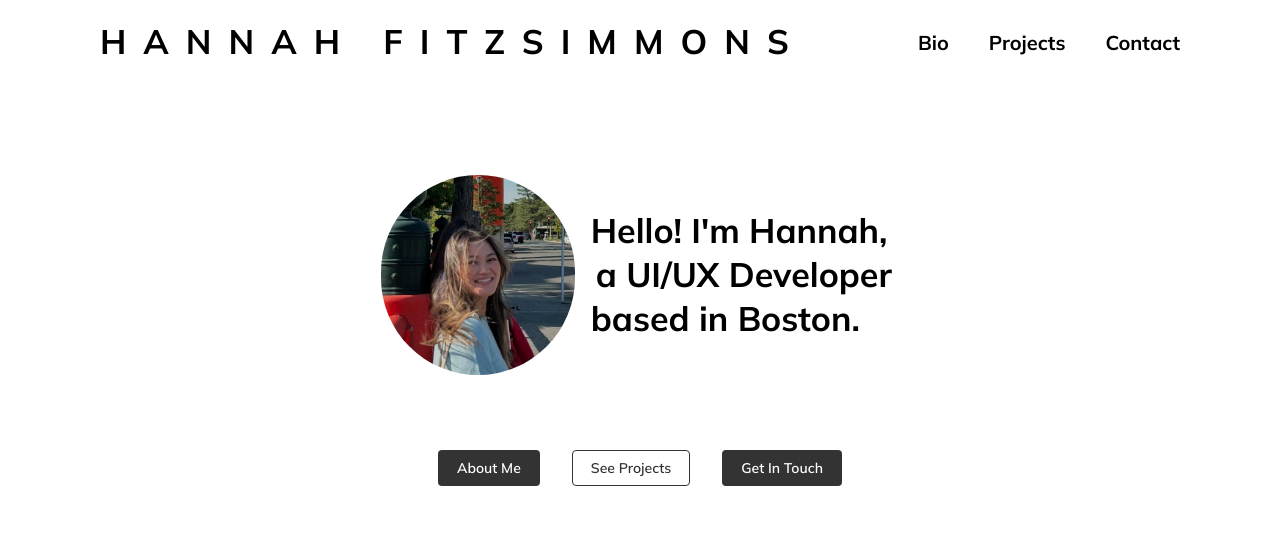
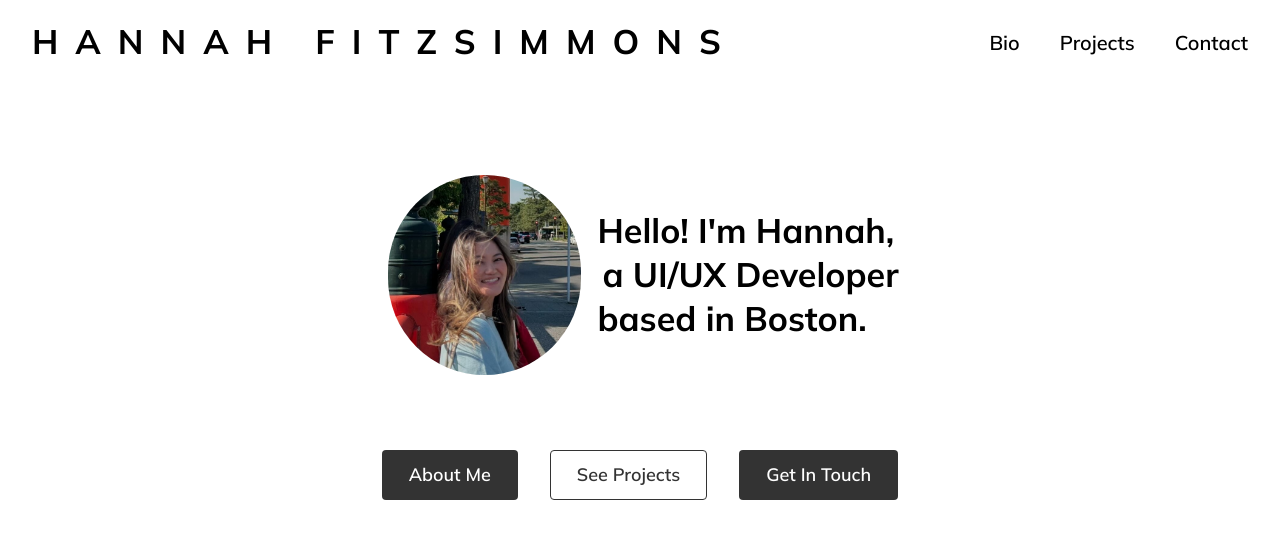
Before and after one commit to hfitzsim/hfitzsim.github.io, a React (Vite) app: page / in a window 1280 px wide. Shown: the top 538 px of the page. Built offline with nearby package versions, Linux system fonts and the light colour scheme.

Commit message:
made it responsive

```diff
--- /dev/null
+++ b/src/components/Header.tsx
@@ -0,0 +1,63 @@
+import { Group, Title, Burger, Stack, Drawer } from '@mantine/core';
+import { useDisclosure } from '@mantine/hooks';
+import { NavLink, useNavigate } from 'react-router-dom';
+import '@/styles/header.scss';
+
+const links = [
+	{ label: 'Bio', link: '/bio' },
+	{ label: 'Projects', link: '/projects' },
+	{ label: 'Contact', link: '/contact' },
+];
+
+interface HeaderProps {
+	size: boolean | undefined;
+}
+
+const Header: React.FC<HeaderProps> = ({ size }) => {
+	const navigate = useNavigate();
+	const [opened, { toggle }] = useDisclosure();
+	const navLinks = links.map((link) => (
+		<NavLink
+			key={link.label}
+			to={link.link}
+			className={({ isActive }) => (isActive ? 'activeLink' : 'link')}
+			onClick={() => toggle()}
+		>
+			{link.label}
+		</NavLink>
+	));
+	return (
+		<Group justify="space-between" align="center">
+			{!size && (
+				<Title style={{ letterSpacing: '0.5em', cursor: 'pointer' }} onClick={() => navigate('/')}>
+					HANNAH FITZSIMMONS
+				</Title>
+			)}
+
+			{size ? (
+				<>
+					<Burger hiddenFrom={'md'} size="sm" onClick={() => toggle()} />
+					{opened && (
+						<Drawer opened={opened} onClose={toggle}>
+							<Stack>
+								<NavLink
+									key="home"
+									to={'/'}
+									className={({ isActive }) => (isActive ? 'activeLink' : 'link')}
+									onClick={() => toggle()}
+								>
+									Home
+								</NavLink>
+								{navLinks}
+							</Stack>
+						</Drawer>
+					)}
+				</>
+			) : (
+				<Group gap={40}>{navLinks}</Group>
+			)}
+		</Group>
+	);
+};
+
+export { Header };
--- a/src/components/HeaderMenu.tsx
+++ /dev/null
@@ -1,42 +0,0 @@
-import { Group, Burger, Stack, Drawer } from '@mantine/core';
-import { useMediaQuery, useDisclosure } from '@mantine/hooks';
-import { NavLink } from 'react-router-dom';
-import '@/styles/header.scss';
-
-const links = [
-	{ label: 'Bio', link: '/bio' },
-	{ label: 'Projects', link: '/projects' },
-	{ label: 'Contact', link: '/contact' },
-];
-
-const HeaderMenu = () => {
-	const [opened, { toggle }] = useDisclosure();
-	const isXs = useMediaQuery('(max-width: 1200px)');
-	const navLinks = links.map((link) => (
-		<NavLink
-			key={link.label}
-			to={link.link}
-			className={({ isActive }) => (isActive ? 'activeLink' : 'link')}
-		>
-			{link.label}
-		</NavLink>
-	));
-	return (
-		<>
-			{isXs ? (
-				<>
-					<Burger hiddenFrom={'md'} size="sm" onClick={() => toggle()} />
-					{opened && (
-						<Drawer opened={opened} onClose={toggle}>
-							<Stack>{navLinks}</Stack>
-						</Drawer>
-					)}
-				</>
-			) : (
-				<Group gap={40}>{navLinks}</Group>
-			)}
-		</>
-	);
-};
-
-export { HeaderMenu };
--- a/src/components/index.ts
+++ b/src/components/index.ts
@@ -1,4 +1,4 @@
-export * from './HeaderMenu';
+export * from './Header';
 export * from './ProjectButton';
 export * from './Resume';
 export * from './ProjectDetail';
--- /dev/null
+++ b/src/hooks/index.ts
@@ -0,0 +1,2 @@
+/* EXPORT BARREL */
+export * from './useImageRotator';
--- /dev/null
+++ b/src/hooks/useImageRotator.ts
@@ -0,0 +1,19 @@
+import { useState, useEffect } from 'react';
+
+const useImageRotator = (imageArray: string[], interval: number = 3000) => {
+	const [currentImageIndex, setCurrentImageIndex] = useState(0);
+
+	useEffect(() => {
+		const rotateImage = () => {
+			setCurrentImageIndex((prevIndex) => (prevIndex + 1) % imageArray.length);
+		};
+
+		const intervalId = setInterval(rotateImage, interval);
+
+		return () => clearInterval(intervalId);
+	}, [imageArray, interval]);
+
+	return imageArray[currentImageIndex];
+};
+
+export { useImageRotator };
--- a/src/routes/Bio.tsx
+++ b/src/routes/Bio.tsx
@@ -1,21 +1,34 @@
 import { Stack, Title, Text, SimpleGrid, Image, Button } from '@mantine/core';
 import { Resume } from '@/components';
+import { useImageRotator } from '@/hooks';
 import { useState } from 'react';
+import { useOutletContext } from 'react-router-dom';
 import img1 from '@/assets/whistler.png';
 import img2 from '@/assets/aerial_yoga.jpeg';
 import img3 from '@/assets/tulum.jpeg';
 
+const first = [img1, img2, img3];
+const second = [img2, img3, img1];
+const last = [img3, img1, img2];
+
 const Bio = () => {
 	const [isResumeVisible, setIsResumeVisible] = useState<boolean>(false);
+	const isXs = useOutletContext();
+	const left = useImageRotator(first);
+	const middle = useImageRotator(second);
+	const right = useImageRotator(last);
+
 	return (
-		<Stack align="center" gap={50} mt={40}>
-			<SimpleGrid cols={3}>
-				<Image src={img1} radius={600} h={200} w={200} />
-				<Image src={img2} radius={600} h={200} w={200} />
-				<Image src={img3} radius={600} h={200} w={200} />
+		<Stack align="center" gap={50} mt={40} justify={isXs ? 'center' : 'flex-start'}>
+			<SimpleGrid cols={5} style={{ left: isXs ? -150 : 0 }} maw={300}>
+				<Image src={left} radius={600} h={200} w={200} />
+				<Image src={middle} radius={600} h={200} w={200} />
+				<Image src={right} radius={600} h={200} w={200} />
 			</SimpleGrid>
 
-			<Title order={2}>Designing with passion, coding with purpose.</Title>
+			<Title order={2} style={{ textAlign: isXs ? 'center' : 'left' }}>
+				Designing with passion, coding with purpose.
+			</Title>
 
 			<Text style={{ textAlign: 'center' }}>
 				A UI/UX developer with a strong passion for user experience design, I bring a blend of
--- a/src/routes/Contact.tsx
+++ b/src/routes/Contact.tsx
@@ -56,7 +56,7 @@ const Contact = () => {
 	};
 	return (
 		<Container>
-			<Stack w={400} mt={50}>
+			<Stack maw={400} mt={50}>
 				<Group mb={50}>
 					<Button
 						variant="outline"
--- a/src/routes/Home.tsx
+++ b/src/routes/Home.tsx
@@ -1,34 +1,41 @@
-import { Image, Title, Stack, Group, Button, getGradient, useMantineTheme } from '@mantine/core';
+import { Image, Title, Stack, Group, Flex, Button } from '@mantine/core';
 import img from '@/assets/kyoto.jpg';
-import { useNavigate } from 'react-router-dom';
+import { useNavigate, useOutletContext } from 'react-router-dom';
 
 const Home = () => {
 	const navigate = useNavigate();
-	const theme = useMantineTheme();
-	const gradient = getGradient(
-		{ deg: 160, from: 'rgba(255,199,72,1) 0%', to: 'rgba(237,131,230,1) 100%' },
-		theme
-	);
+	const isXs = useOutletContext();
+	const buttons = () => {
+		return (
+			<>
+				<Button size="lg" onClick={() => navigate('/bio')}>
+					About Me
+				</Button>
+				<Button size="lg" onClick={() => navigate('/projects')} variant="outline">
+					See Projects
+				</Button>
+				<Button size="lg" onClick={() => navigate('/contact')}>
+					Get In Touch
+				</Button>
+			</>
+		);
+	};
 
 	return (
 		<Stack align="center" gap={75} mt={75}>
-			<Group>
+			<Group justify={isXs ? 'center' : 'flex-end'}>
 				<Image src={img} radius={600} h={200} w={200} />
-				<Title order={1}>
+				<Title order={1} style={{ textAlign: isXs ? 'center' : 'left' }}>
 					Hello! I'm Hannah, <br />
-					<span style={{ paddingLeft: '5px' }}>
+					<span style={{ paddingLeft: isXs ? 0 : '5px' }}>
 						a UI/UX Developer <br />
 					</span>
 					based in Boston.
 				</Title>
 			</Group>
-			<Group gap="xl">
-				<Button /* color={gradient} */ onClick={() => navigate('/bio')}>About Me</Button>
-				<Button /* color={gradient} */ onClick={() => navigate('/projects')} variant="outline">
-					See Projects
-				</Button>
-				<Button /* color={gradient} */ onClick={() => navigate('/contact')}>Get In Touch</Button>
-			</Group>
+			<Flex gap="xl" direction={isXs ? 'column' : 'row'}>
+				{buttons()}
+			</Flex>
 		</Stack>
 	);
 };
--- a/src/routes/Root.tsx
+++ b/src/routes/Root.tsx
@@ -1,28 +1,20 @@
-import { AppShell, Title, Group, Container, useMantineTheme, getGradient } from '@mantine/core';
-import { useHeadroom } from '@mantine/hooks';
-import { HeaderMenu } from '@/components';
-import { Outlet, useNavigate } from 'react-router-dom';
+import { AppShell, Container } from '@mantine/core';
+import { useHeadroom, useMediaQuery } from '@mantine/hooks';
+import { Header } from '@/components';
+import { Outlet } from 'react-router-dom';
 
 const Root = () => {
-	const navigate = useNavigate();
-	const theme = useMantineTheme();
 	const pinned = useHeadroom({ fixedAt: 120 });
+	const isXs = useMediaQuery('(max-width: 1024)');
+
 	return (
-		<AppShell header={{ height: 90, collapsed: !pinned, offset: false }} padding="md">
-			<AppShell.Header bg="transparent" withBorder={false} py={20} px={100}>
-				<Group justify="space-between" align="center">
-					<Title
-						style={{ letterSpacing: '0.5em', cursor: 'pointer' }}
-						onClick={() => navigate('/')}
-					>
-						HANNAH FITZSIMMONS
-					</Title>
-					<HeaderMenu />
-				</Group>
+		<AppShell header={{ height: 90, collapsed: !pinned, offset: false }} padding={isXs ? 0 : 'md'}>
+			<AppShell.Header bg="transparent" withBorder={false} py={20} px={isXs ? 'xs' : 'xl'}>
+				<Header size={isXs} />
 			</AppShell.Header>
 			<AppShell.Main pt={100}>
-				<Container fluid px={100}>
-					<Outlet />
+				<Container fluid px={isXs ? 'xs' : 'xl'}>
+					<Outlet context={isXs} />
 				</Container>
 			</AppShell.Main>
 		</AppShell>
--- a/src/styles/header.scss
+++ b/src/styles/header.scss
@@ -1,14 +1,13 @@
 .activeLink {
 	text-decoration: none;
 	color: black;
-	font-weight: bold;
+	font-weight: 900;
 	font-size: 1.25rem;
-	border-bottom: 2px solid black;
 }
 
 .link {
 	text-decoration: none;
 	color: black;
-	font-weight: bold;
+	font-weight: 600;
 	font-size: 1.25rem;
 }
```
